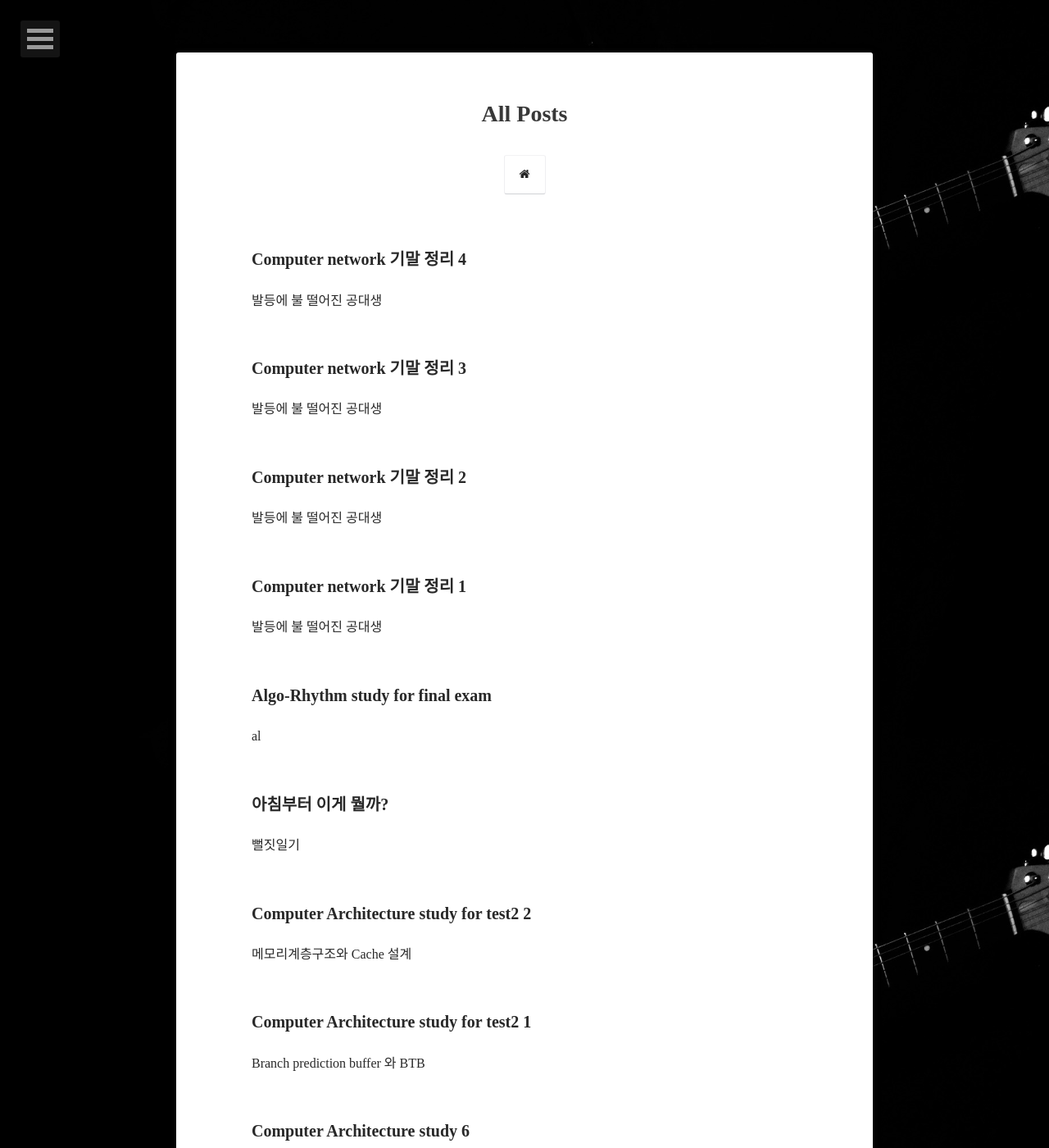
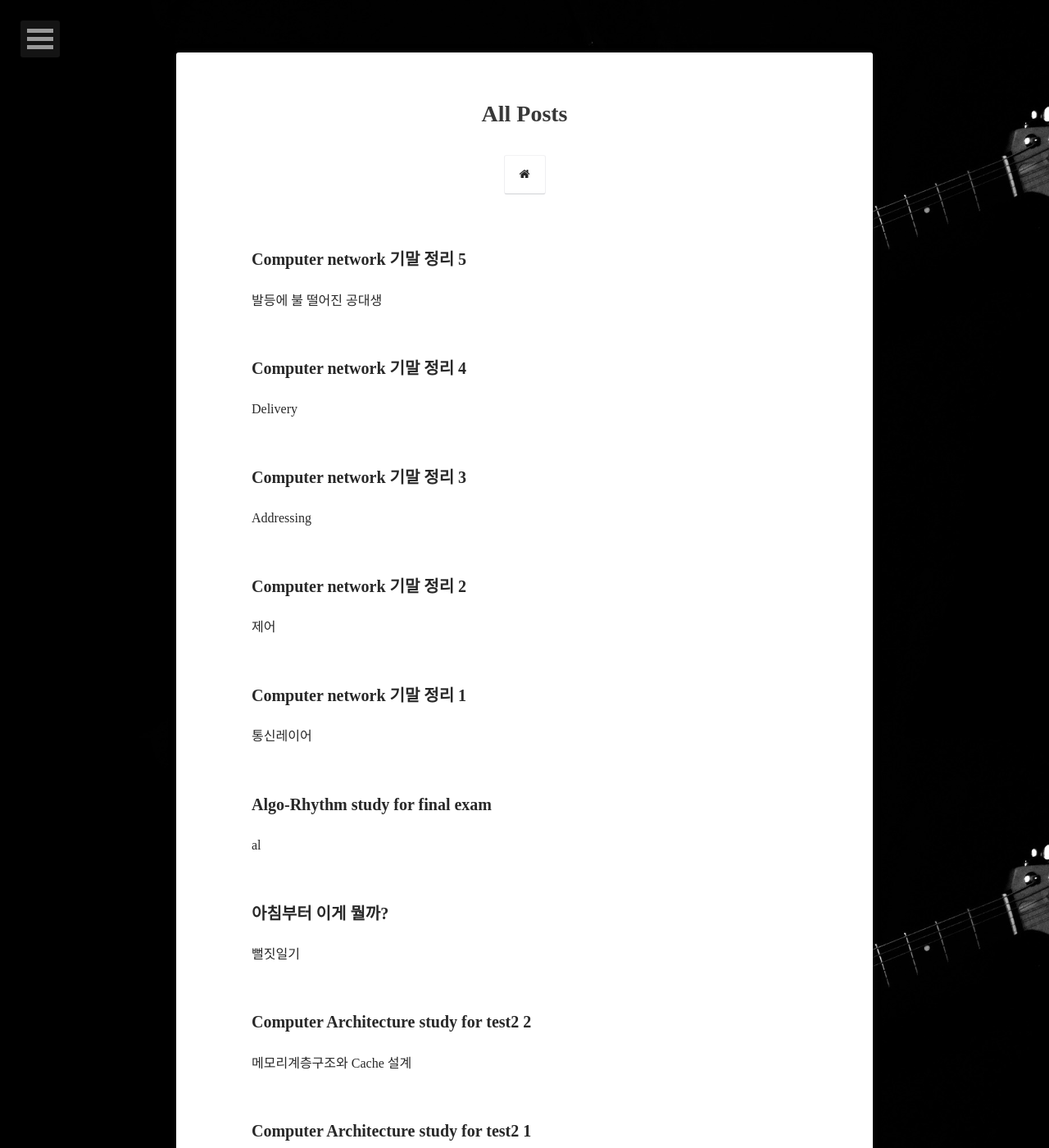
Before and after one commit to siloFoX/siloFoX.github.io, a Jekyll site: the page built from posts/index.md, in a window 1280 px wide and 1400 px high. Shown: the whole window at 82% size. Built offline with Jekyll 4.4.1, drawn with Linux system fonts in a browser that asks for light colours.

Commit message:
Change CN excerpts

```diff
--- a/_posts/2020-06-14-computer-network-final-exam-study-1.md
+++ b/_posts/2020-06-14-computer-network-final-exam-study-1.md
@@ -2,7 +2,7 @@
 layout: post
 title:  "Computer network 기말 정리 1"
 date:   2020-06-14
-excerpt: "발등에 불 떨어진 공대생"
+excerpt: "통신레이어"
 tag:
 - computer network
 - 컴퓨터 네트워크
--- a/_posts/2020-06-15-computer-network-final-exam-study-2.md
+++ b/_posts/2020-06-15-computer-network-final-exam-study-2.md
@@ -2,7 +2,7 @@
 layout: post
 title:  "Computer network 기말 정리 2"
 date:   2020-06-15
-excerpt: "발등에 불 떨어진 공대생"
+excerpt: "제어"
 tag:
 - computer network
 - 컴퓨터 네트워크
--- a/_posts/2020-06-15-computer-network-final-exam-study-3.md
+++ b/_posts/2020-06-15-computer-network-final-exam-study-3.md
@@ -2,7 +2,7 @@
 layout: post
 title:  "Computer network 기말 정리 3"
 date:   2020-06-15
-excerpt: "발등에 불 떨어진 공대생"
+excerpt: "Addressing"
 tag:
 - computer network
 - 컴퓨터 네트워크
--- a/_posts/2020-06-16-computer-network-final-exam-study-4.md
+++ b/_posts/2020-06-16-computer-network-final-exam-study-4.md
@@ -2,7 +2,7 @@
 layout: post
 title:  "Computer network 기말 정리 4"
 date:   2020-06-16
-excerpt: "발등에 불 떨어진 공대생"
+excerpt: "Delivery"
 tag:
 - computer network
 - 컴퓨터 네트워크
--- /dev/null
+++ b/_posts/2020-06-17-computer-network-final-exam-study-5.md
@@ -0,0 +1,13 @@
+---
+layout: post
+title:  "Computer network 기말 정리 5"
+date:   2020-06-17
+excerpt: "발등에 불 떨어진 공대생"
+tag:
+- computer network
+- 컴퓨터 네트워크
+- blog
+- silofox
+comments: true
+feature: https://github.com/siloFoX/siloFoX.github.io/blob/master/images/computer-architecture/computer-architecture-feature.jpg?raw=true
+---
```
